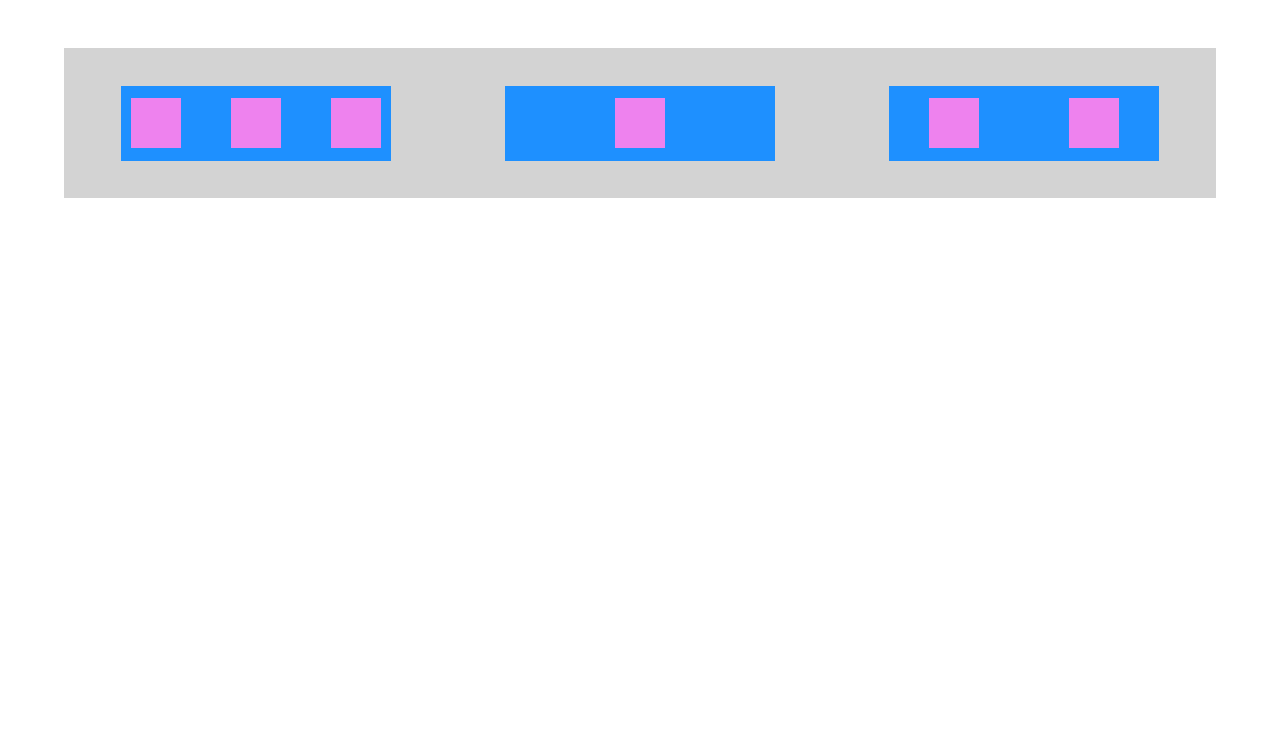
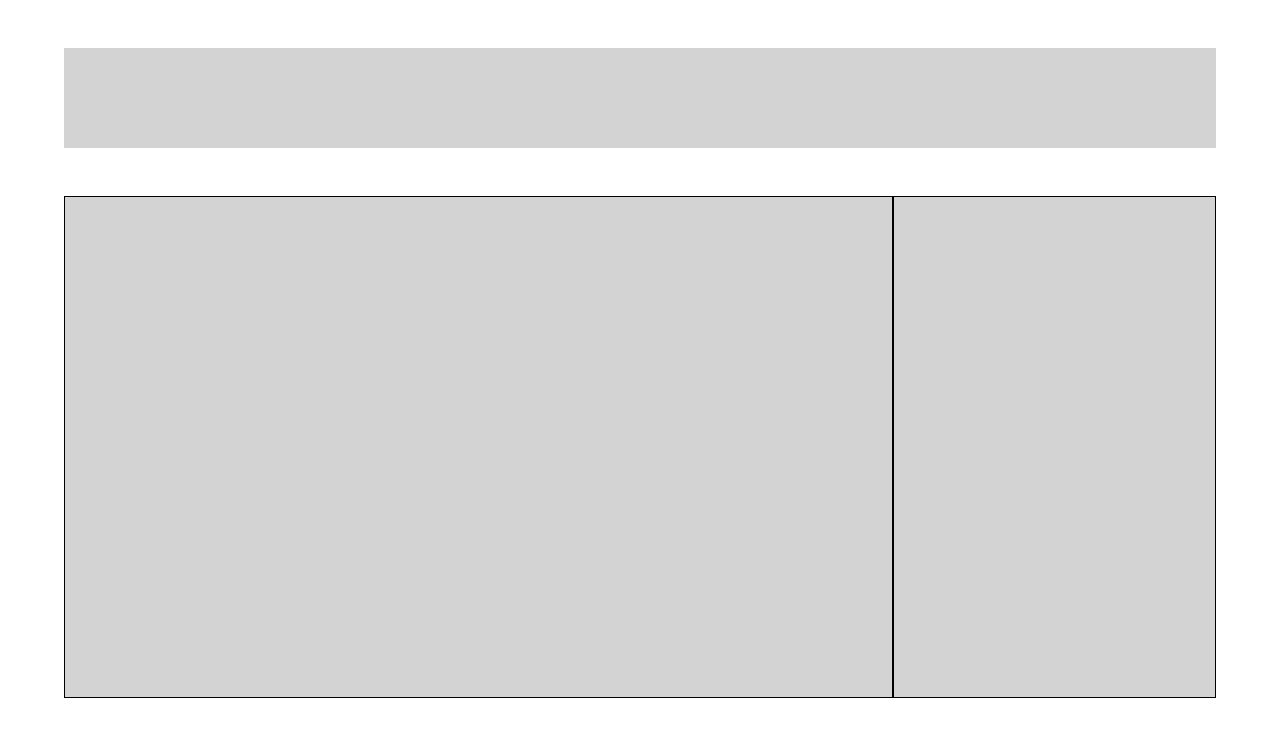
Before and after one commit to fogelmark/Magnus-Alex, a plain HTML site: page index.html in a window 1280 px wide. Drawn offline with Linux system fonts and the light colour scheme.

Commit message:
lite fix

```diff
--- a/index.html
+++ b/index.html
@@ -10,7 +10,7 @@
 <body>
 
     <div class="box-top">
-        <div class="blue">
+        <!-- <div class="blue">
             <div class="pink-one"></div>
             <div class="pink-one"></div>
             <div class="pink-one"></div>
@@ -21,7 +21,12 @@
         <div class="blue">
             <div class="pink-three"></div>
             <div class="pink-three"></div>
-        </div>
+        </div> -->
+    </div>
+
+    <div class="boxrl">
+        <div class="box-left"></div>
+        <div class="box-right"></div>
     </div>
 
 <script src=""></script>
--- a/style.css
+++ b/style.css
@@ -2,13 +2,20 @@
     margin: 0;
     padding: 0;
 }
+
+/* body {
+    display: flex;
+    flex-direction: column;
+    justify-content: center;
+    align-items: center;
+} */
 
 .box-top {
     display: flex;
     align-items: center;
     justify-content: space-around;
     width: 90%;
-    height: 150px;
+    height: 100px;
     margin: auto;
     margin-top: 3em;
     background-color: lightgrey;
@@ -18,8 +25,8 @@
     display: flex;
     align-items: center;
     justify-content: space-between;
-    width: 270px;
-    height: 75px;
+    width: 250px;
+    height: 33px;
     background: dodgerblue;
 
 }
@@ -44,3 +51,25 @@
     width: 50px;
     margin: 0 40px 0 40px;
 }
+
+.boxrl {
+    display: flex;
+    justify-content: space-between;
+    margin: auto;
+    margin-top: 3em;
+    width: 90%;
+}
+
+.box-left {
+    border: 1px solid;
+    background: lightgrey;
+    width: 900px;
+    height: 500px;
+}
+
+.box-right {
+    border: 1px solid;
+    background: lightgrey;
+    width: 350px;
+    height: 500px;
+}
```
